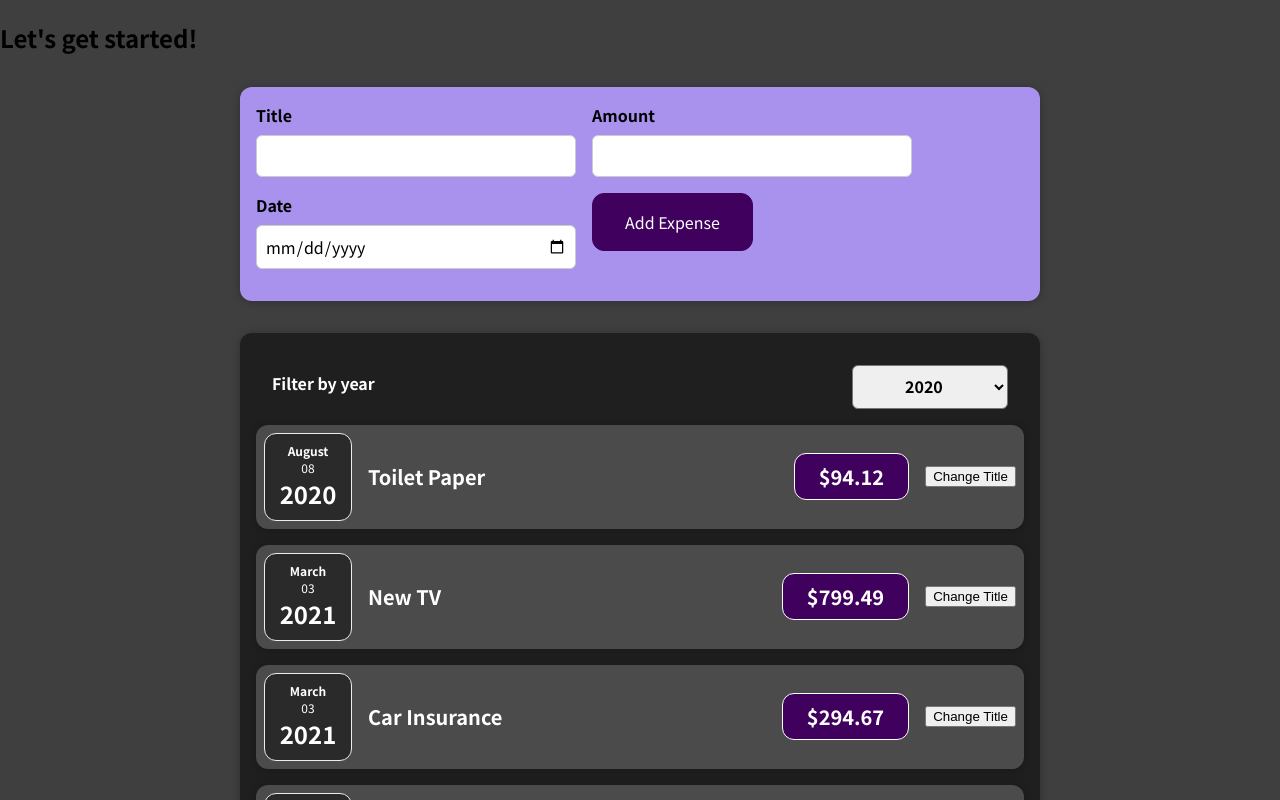
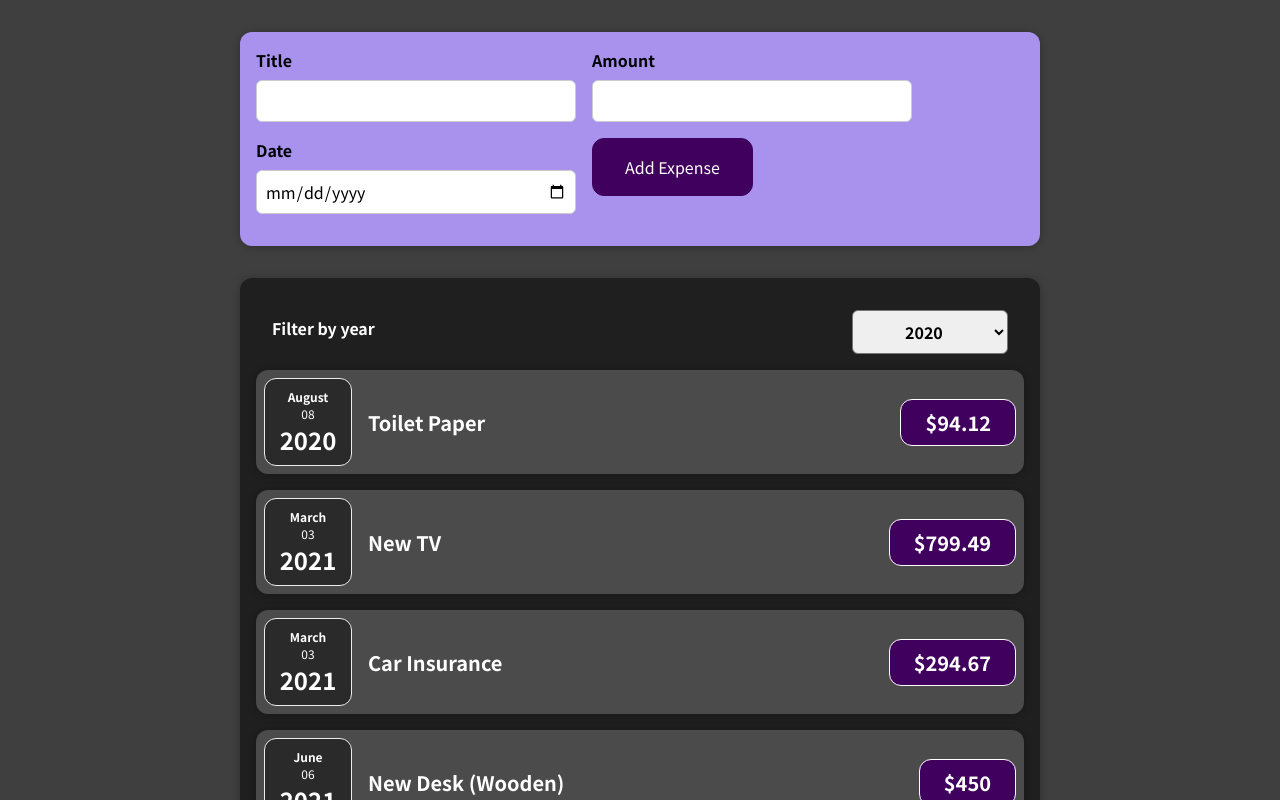
Before and after one commit to Ranaazmy/React, a React (Create React App) app in the folder react-complete-guide/: page / in a window 1280 px wide. Shown: the top 800 px of the page. Built offline with nearby package versions, Linux system fonts and the light colour scheme.

Commit message:
Using Stateful Lists

```diff
--- a/react-complete-guide/src/App.js
+++ b/react-complete-guide/src/App.js
@@ -1,14 +1,16 @@
+import React, {useState} from "react";
+
 import Expenses from "./components/Expenses/Expenses";
 import NewExpense from "./components/NewExpense/NewExpense";
-function App(props) {
-  const expenses = [
+
+const DUMMY_EXPENSES = [
     {
         id: "e1",
         title: "Toilet Paper",
         amount: 94.12,
         date: new Date(2020, 7, 14),
     },
-    { id: "e2", title: "New TV", amount: 799.49, date: new Date(2021, 2, 12) },
+    {id: "e2", title: "New TV", amount: 799.49, date: new Date(2021, 2, 12)},
     {
         id: "e3",
         title: "Car Insurance",
@@ -23,17 +25,22 @@
     },
 ];
 
-  function addExpenseHandler(expense) {
-    console.log('In App Js');
-    console.log(expense);
-  }
+const App = () => {
+    const [expenses, setExpenses] = useState(DUMMY_EXPENSES);
+
+    const addExpenseHandler = (expense) => {
+        setExpenses((prevExpenses) => {
+            return [expense, ...prevExpenses];
+        });
+    };
+
     return (
         <div>
-      <h2>Let's get started!</h2>
-      <NewExpense onAddExpense ={addExpenseHandler}/>
-      <Expenses items={expenses} />
+            <NewExpense onAddExpense={addExpenseHandler}/>
+            <Expenses items={expenses}/>
         </div>
     );
-}
+
+};
 
 export default App;
--- a/react-complete-guide/src/components/Expenses/ExpenseItem.js
+++ b/react-complete-guide/src/components/Expenses/ExpenseItem.js
@@ -6,20 +6,14 @@
 
 function ExpenseItem(props) {
     const [title, setTitle] = useState(props.title);
-
-    function clickHandler() {
-        setTitle('Updated!!')
-    }
-
     return (
-        <Card className="expense-item">
-            <ExpenseDate date={props.date}/>
-            <div className="expense-item__description">
-                <h2>{title}</h2>
-                <div className="expense-item__price">${props.amount}</div>
-                <button onClick={clickHandler}>Change Title</button>
-            </div>
-        </Card>
+    <Card className='expense-item'>
+        <ExpenseDate date={props.date} />
+        <div className='expense-item__description'>
+            <h2>{props.title}</h2>
+            <div className='expense-item__price'>${props.amount}</div>
+        </div>
+    </Card>
     );
 }
 
--- a/react-complete-guide/src/components/Expenses/Expenses.js
+++ b/react-complete-guide/src/components/Expenses/Expenses.js
@@ -15,7 +15,7 @@
         <div>
             <Card className="expenses">
                 <ExpensesFilter onOptionSave={optionSave}/>
-                {props.items.map(expense => (
+                {props.items.map((expense) => (
                     <ExpenseItem
                         title={expense.title}
                         amount={expense.amount}
```
Lines whose indentation alone changed are shown as unchanged.
